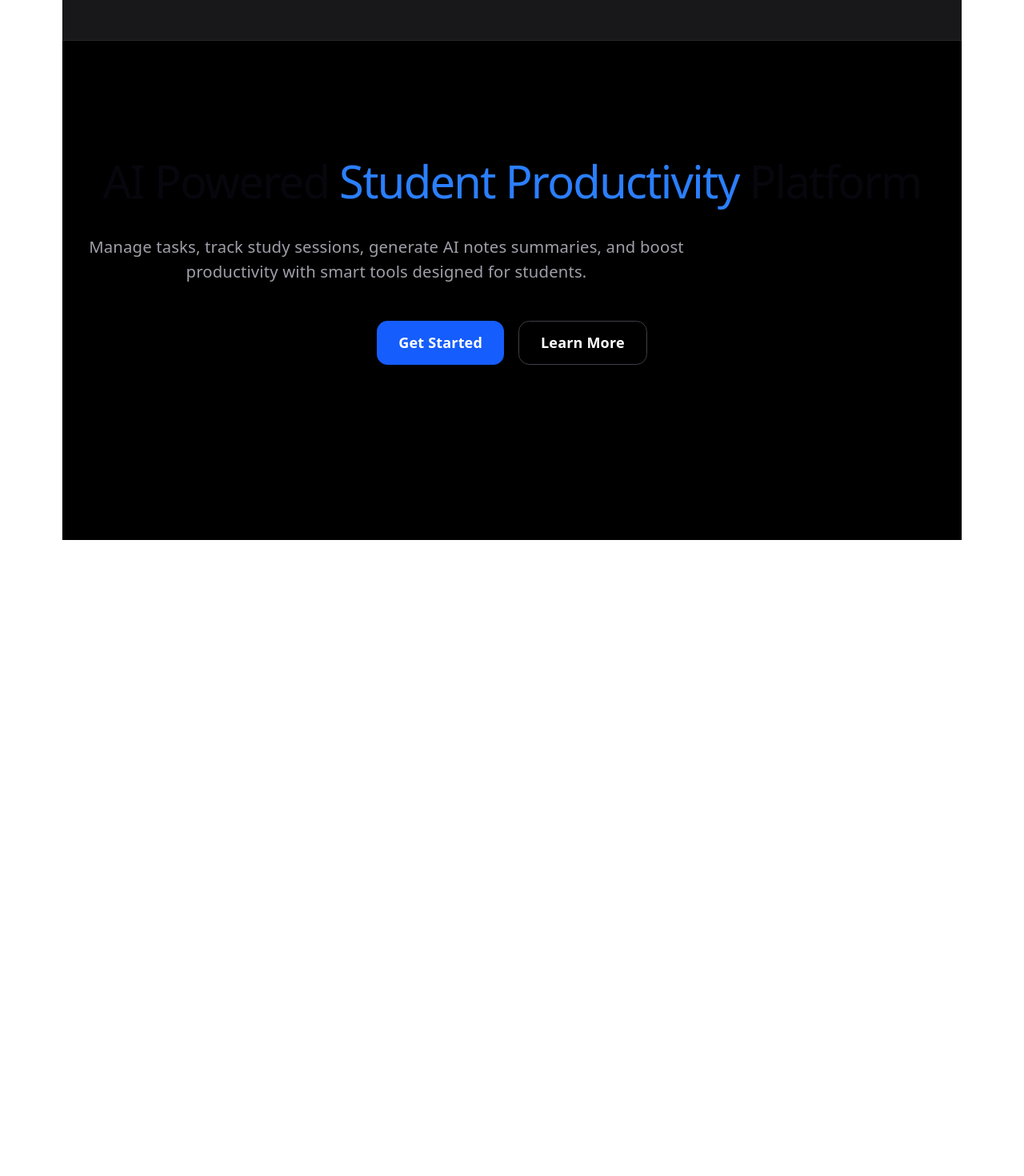
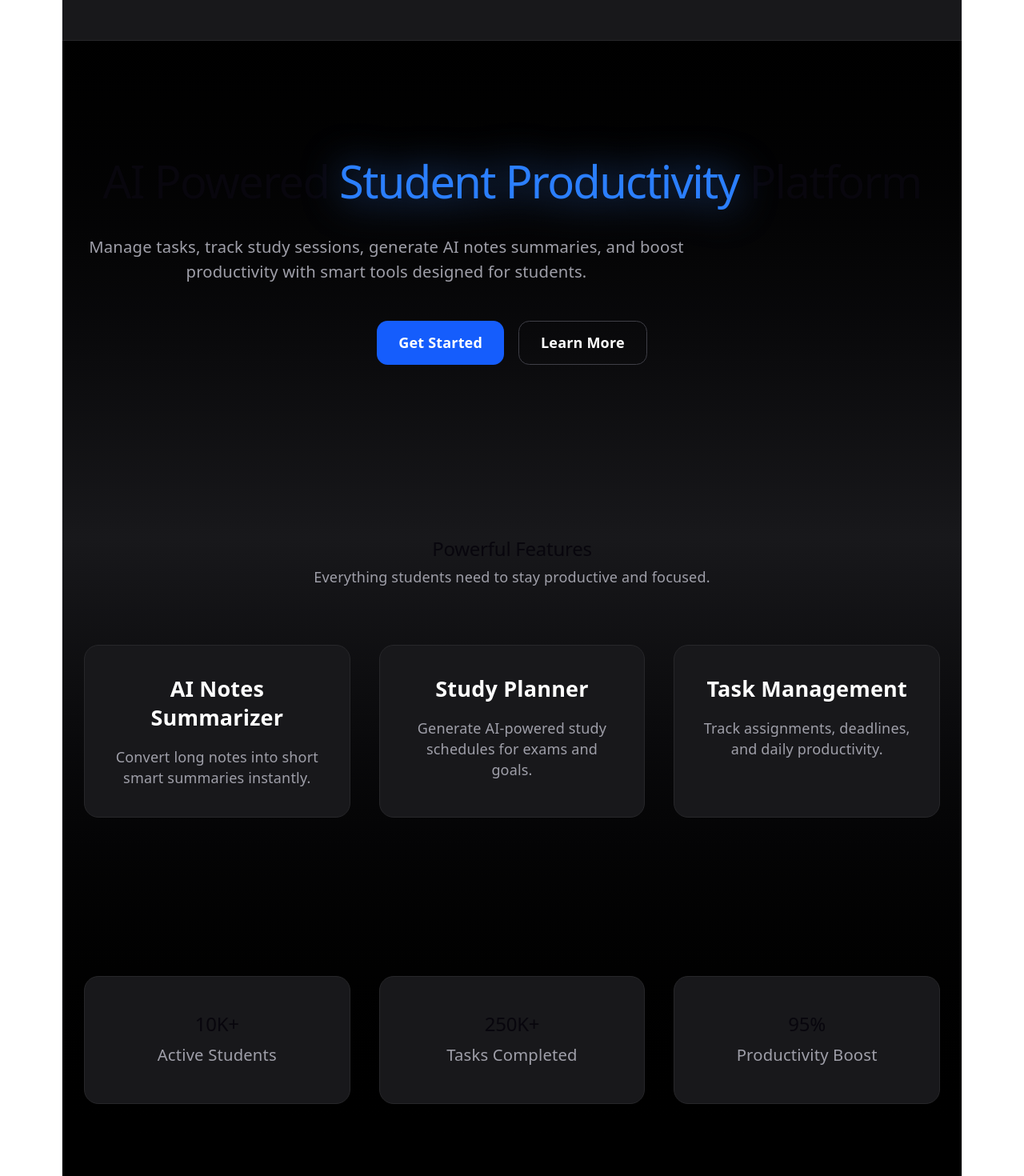
Before and after one commit to PatilKartik1/AI-Student-Productivity-App, a React (Vite) app in the folder client/: page / in a window 1280 px wide. Shown: the part 125-1595 px from the top of the page at 80% size. Before the commit the page ends 800 px from the top, so only its background shows below. Built offline with nearby package versions, Linux system fonts and the light colour scheme.

Commit message:
added navbar and stat section and added hero and feature section

```diff
--- a/client/package.json
+++ b/client/package.json
@@ -13,6 +13,7 @@
     "@tailwindcss/vite": "^4.2.4",
     "react": "^19.2.5",
     "react-dom": "^19.2.5",
+    "react-router-dom": "^7.15.0",
     "tailwindcss": "^4.2.4"
   },
   "devDependencies": {
--- a/client/src/App.jsx
+++ b/client/src/App.jsx
@@ -1,11 +1,15 @@
 import Navbar from "./components/Navbar";
 import Hero from "./components/Hero";
+import Features from "./components/Features";
+import Stats from "./components/Stats";
 
 function App() {
   return (
-    <div className="min-h-screen bg-black">
+    <div className="min-h-screen bg-gradient-to-b from-black via-zinc-900 to-black">
       <Navbar />
       <Hero />
+      <Features />
+      <Stats />
     </div>
   );
 }
--- a/client/src/components/Hero.jsx
+++ b/client/src/components/Hero.jsx
@@ -1,20 +1,21 @@
 function Hero() {
   return (
     <section className="text-white py-24 px-6">
-
       <div className="max-w-6xl mx-auto text-center">
-
         <h1 className="text-6xl font-bold leading-tight">
-          AI Powered <span className="text-blue-500">Student Productivity</span> Platform
+          AI Powered{" "}
+          <span className="text-blue-500 drop-shadow-[0_0_25px_rgba(59,130,246,0.8)]">
+            Student Productivity
+          </span>{" "}
+          Platform
         </h1>
 
         <p className="text-zinc-400 text-lg mt-6 max-w-2xl mx-auto">
-          Manage tasks, track study sessions, generate AI notes summaries,
-          and boost productivity with smart tools designed for students.
+          Manage tasks, track study sessions, generate AI notes summaries, and
+          boost productivity with smart tools designed for students.
         </p>
 
         <div className="mt-10 flex justify-center gap-4">
-
           <button className="bg-blue-600 hover:bg-blue-700 transition px-6 py-3 rounded-xl font-semibold">
             Get Started
           </button>
@@ -22,13 +23,10 @@ function Hero() {
           <button className="border border-zinc-700 hover:border-zinc-500 transition px-6 py-3 rounded-xl font-semibold">
             Learn More
           </button>
-
         </div>
-
       </div>
-
     </section>
-  )
+  );
 }
 
-export default Hero
+export default Hero;
--- /dev/null
+++ b/client/src/components/Stats.jsx
@@ -0,0 +1,39 @@
+function Stats() {
+  const stats = [
+    {
+      number: "10K+",
+      label: "Active Students",
+    },
+    {
+      number: "250K+",
+      label: "Tasks Completed",
+    },
+    {
+      number: "95%",
+      label: "Productivity Boost",
+    },
+  ];
+
+  return (
+    <section className="px-6 py-20 text-white">
+      <div className="max-w-6xl mx-auto">
+        <div className="grid md:grid-cols-3 gap-8">
+          {stats.map((stat, index) => (
+            <div
+              key={index}
+              className="bg-zinc-900 border border-zinc-800 rounded-2xl p-10 text-center"
+            >
+              <h2 className="text-5xl font-bold text-blue-500">
+                {stat.number}
+              </h2>
+
+              <p className="text-zinc-400 mt-4 text-lg">{stat.label}</p>
+            </div>
+          ))}
+        </div>
+      </div>
+    </section>
+  );
+}
+
+export default Stats;
```
Also changed, not shown: 1 other file (tests, documents, lock files or other folders).
